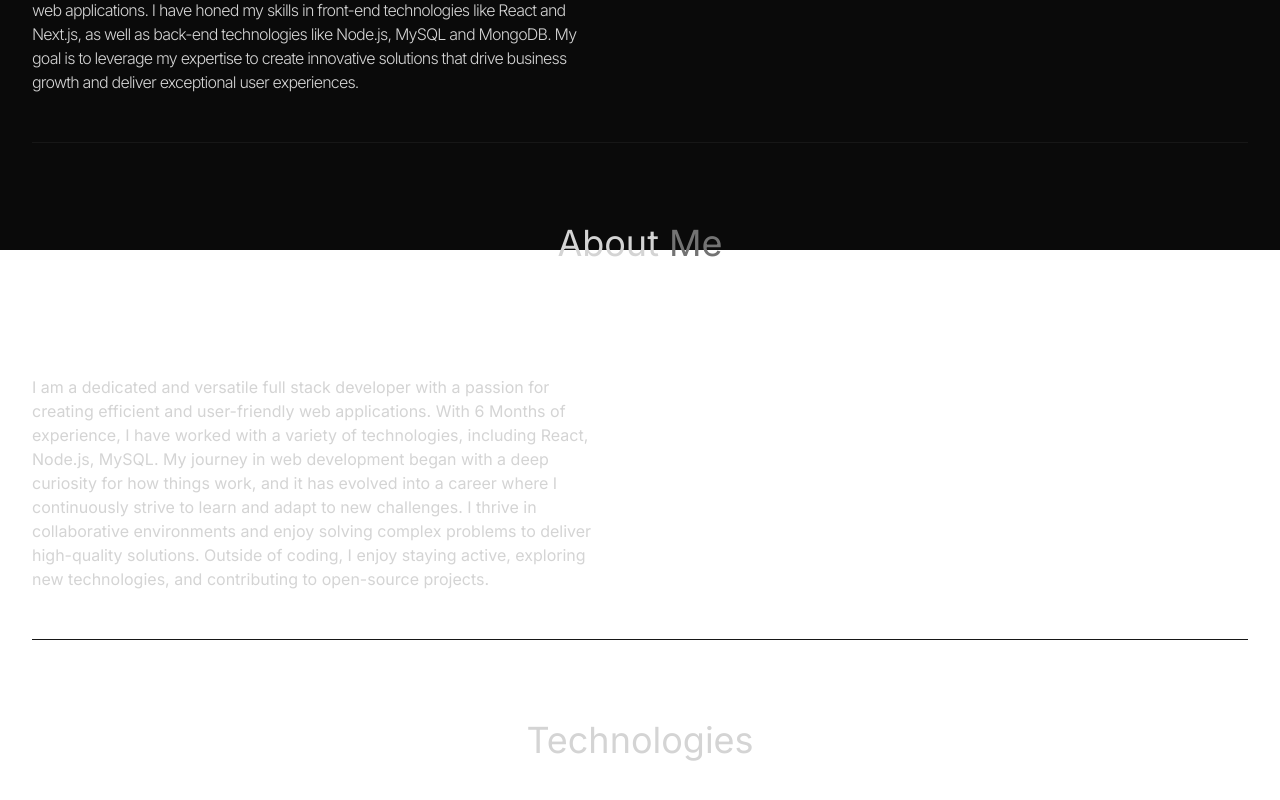
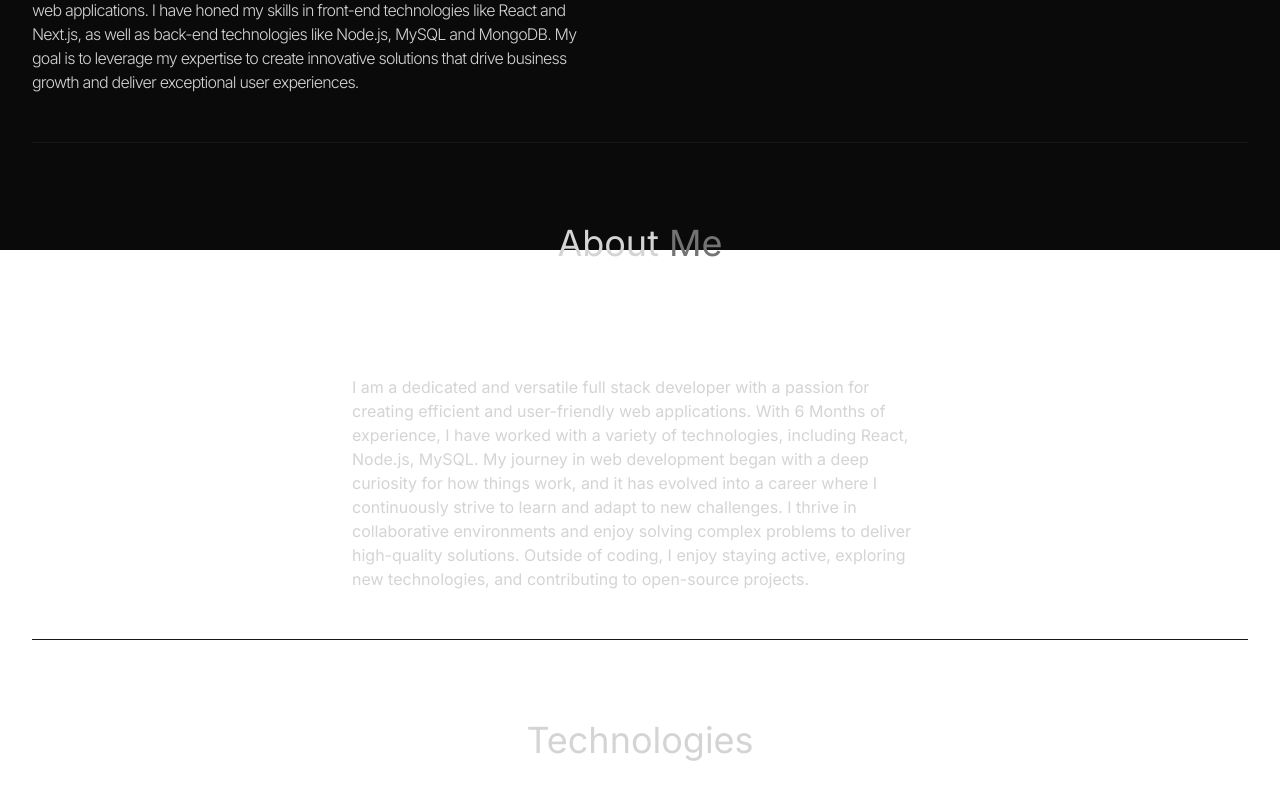
Before and after one commit to Afreed007/portfolio-mohammedafreedpasha, a React (Vite) app: page / in a window 1280 px wide. Shown: the part 550-1350 px from the top of the page. Built offline with nearby package versions, Linux system fonts and the light colour scheme.

Commit message:
responsiveness for About section

```diff
--- a/src/components/About.jsx
+++ b/src/components/About.jsx
@@ -19,8 +19,8 @@ const About = () =>{
                 whileInView={{opacity:1,x:0}}
                 initial={{opacity:0, x:100}}
                 transition={{duration:0.5}}
-                className="w-ful lg:w-1/2">
-                    <div className="flex justify-center lg:justify-start">
+                className="w-full ">{/* add "lg:w-1/2" in classname after flex justify-center when add image in about section */}
+                    <div className="flex justify-center "> {/* add "lg:justify-start" in classname after flex justify-center when add image in about section */}
                         <p className="my-2 max-w-xl py-6">{ABOUT_TEXT}</p>
                     </div>
             </motion.div>
```
